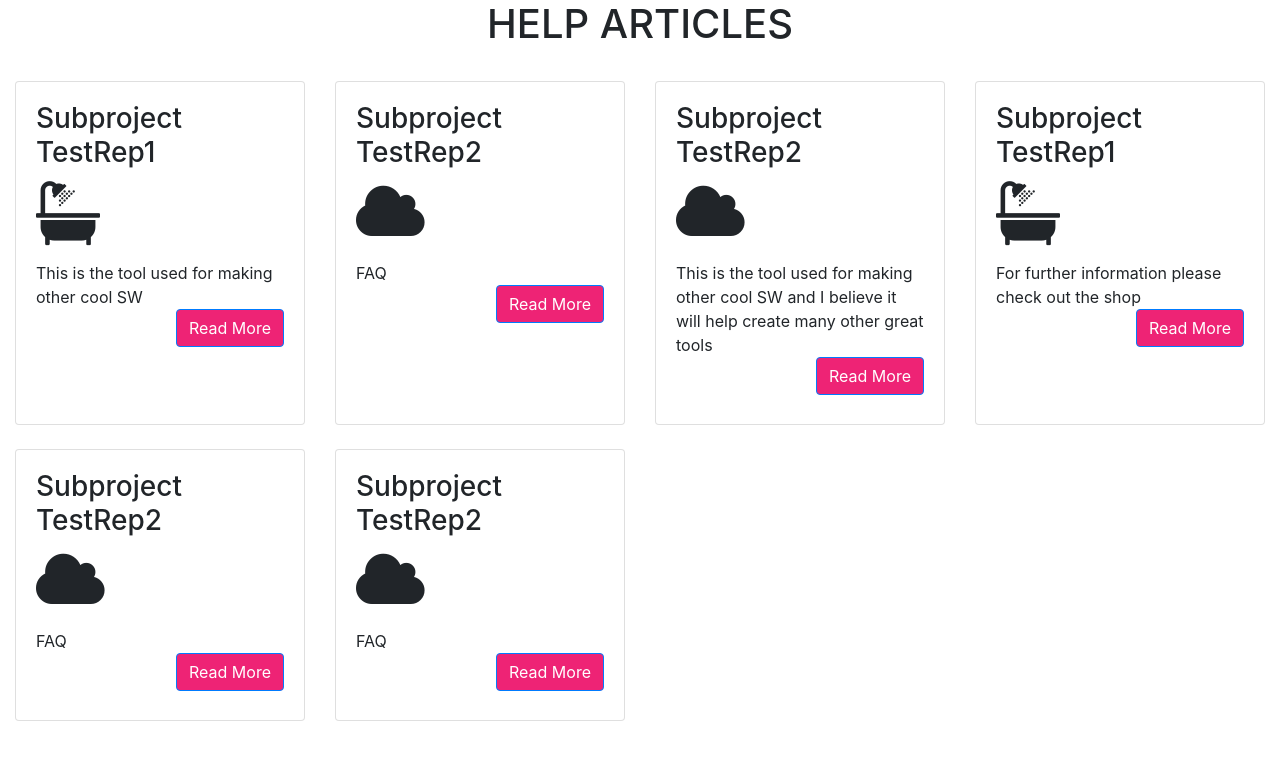
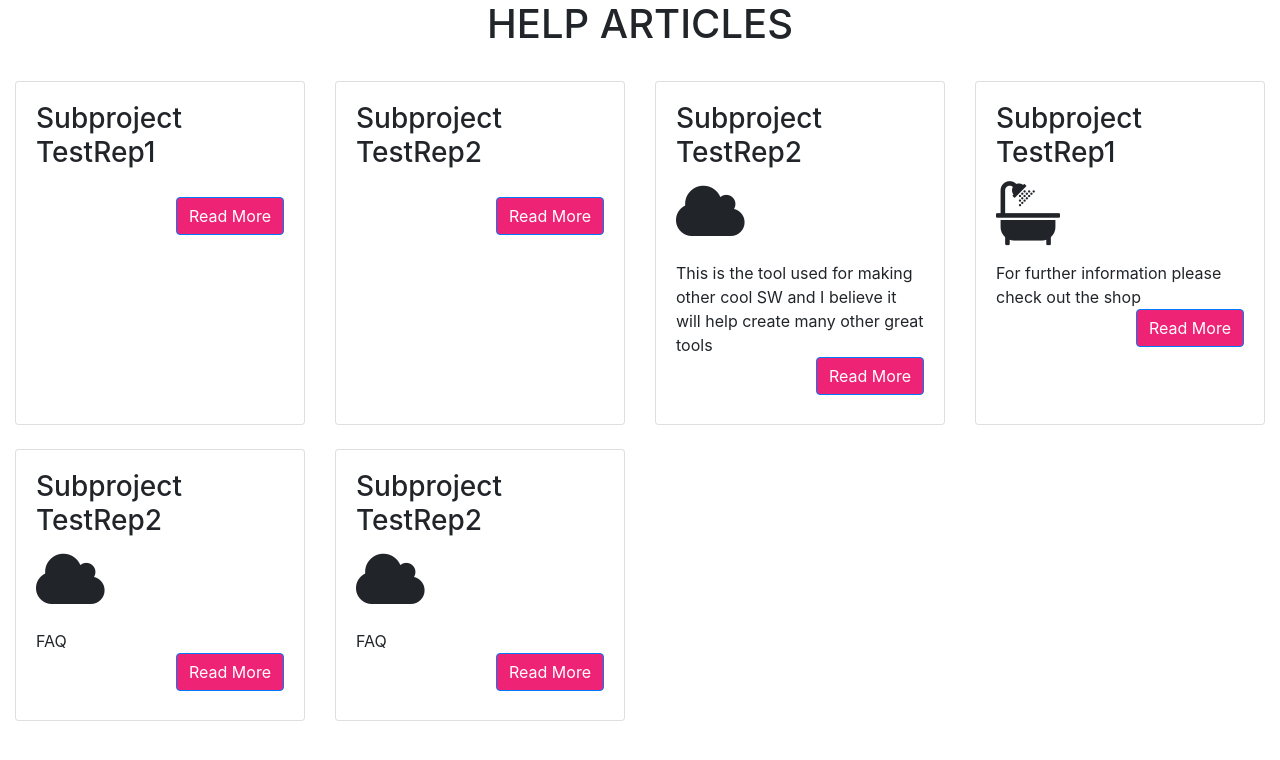
Before and after one commit to TestOrgLeonB/testorgleonb.github.io, a Jekyll site: the page built from README.md, in a window 1280 px wide. Shown: the top 760 px of the page. Built offline with Jekyll 4.4.1, drawn with Linux system fonts in a browser that asks for light colours; our own code applies the rules of GitHub Pages for plain Markdown files.

Commit message:
Add changes to projects data

```diff
--- a/_data/projects.yaml
+++ b/_data/projects.yaml
@@ -1,30 +1,31 @@
 TestRep1:
+  description: null
+  icon: android
+  title: Subproject TestRep1
+  url: https://docs.fontawesome.com/web/style/size
+TestRep2:
+  description: null
+  icon: at
+  title: Subproject TestRep2
+  url: https://www.google.com
+TestRep3:
+  description: This is the tool used for making other cool SW and I believe it will
+    help create many other great tools
+  icon: fa fa-cloud
+  title: Subproject TestRep2
+  url: https://www.google.com
+TestRep4:
+  description: For further information please check out the shop
   icon: fa fa-bath
   title: Subproject TestRep1
   url: https://www.google.com
-  description: This is the tool used for making other cool SW
-TestRep2:
+TestRep5:
+  description: FAQ
   icon: fa fa-cloud
   title: Subproject TestRep2
   url: https://www.google.com
+TestRep6:
   description: FAQ
-TestRep3:
   icon: fa fa-cloud
   title: Subproject TestRep2
   url: https://www.google.com
-  description:  This is the tool used for making other cool SW and I believe it will help create many other great tools
-TestRep4:
-  icon: fa fa-bath
-  title: Subproject TestRep1
-  url: https://www.google.com
-  description: For further information please check out the shop
-TestRep5:
-  icon: fa fa-cloud
-  title: Subproject TestRep2
-  url: https://www.google.com
-  description: FAQ
-TestRep6:
-  icon: fa fa-cloud
-  title: Subproject TestRep2
-  url: https://www.google.com
-  description: FAQ
```
